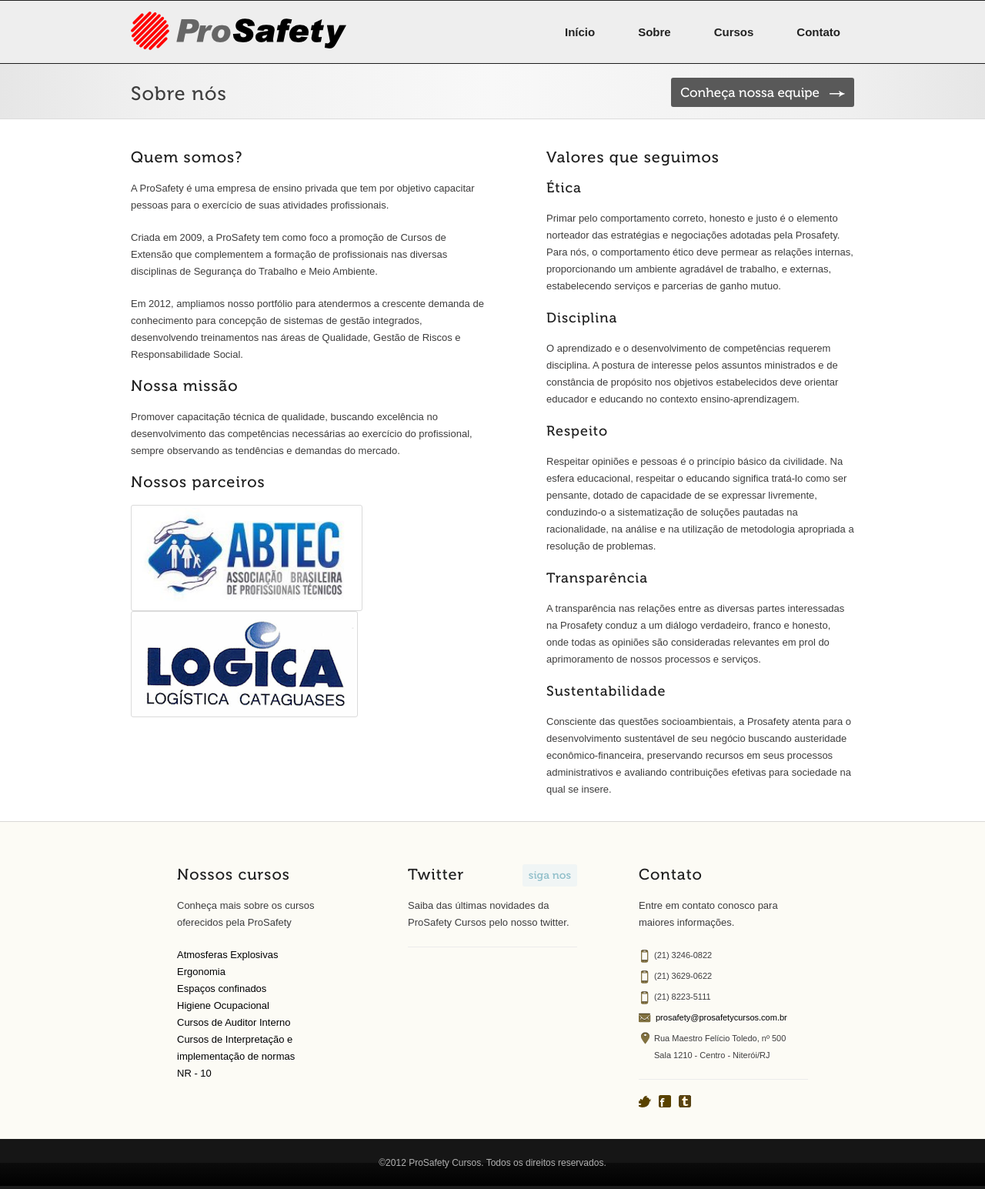
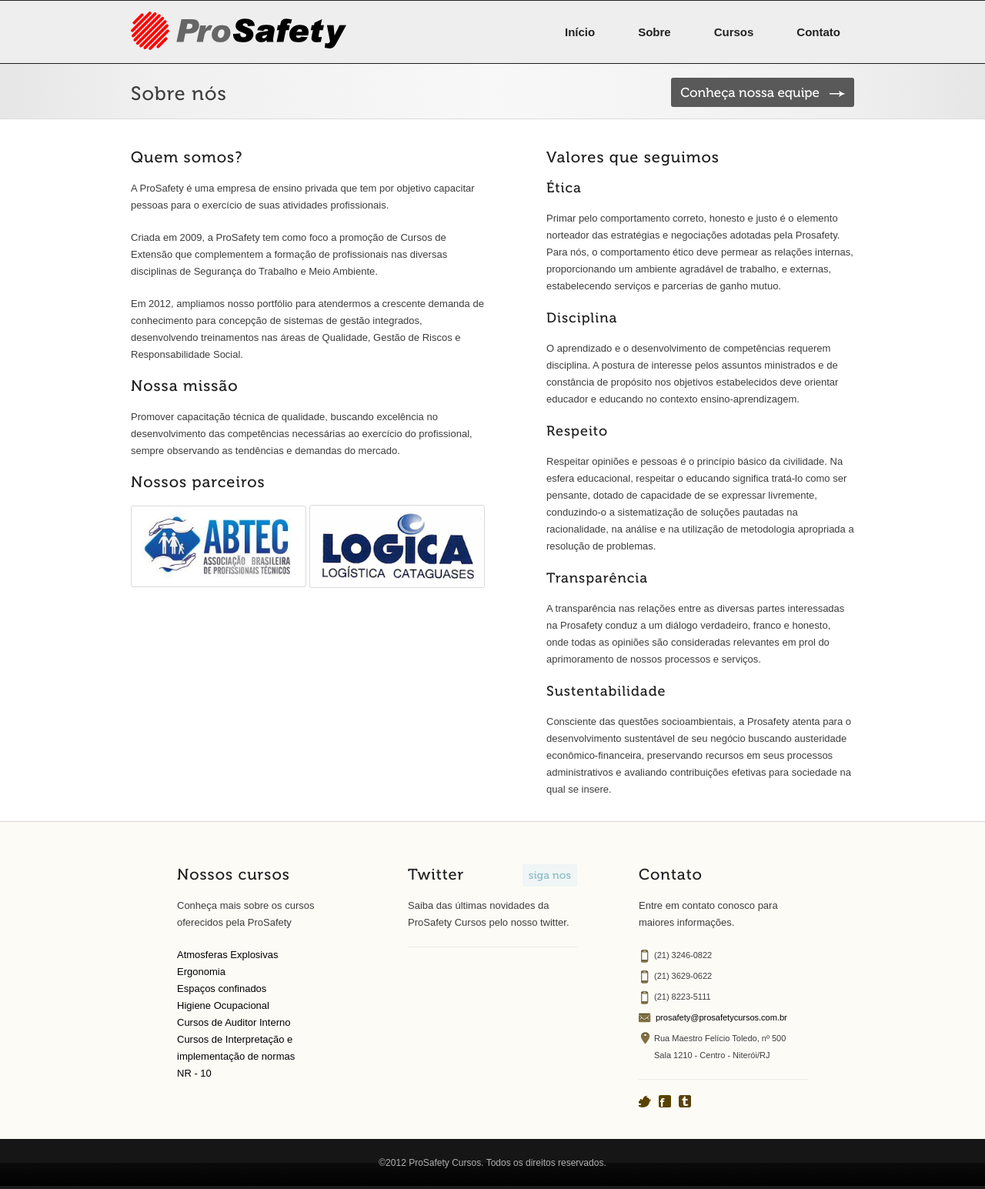
Before and after one commit to prosafetycursos/prosafetycursos.github.com, a Jekyll site: the page built from sobre/index.html, in a window 1280 px wide. Shown: the whole page at 77% size. Built offline with Jekyll 4.4.1, drawn with Linux system fonts in a browser that asks for light colours.

Commit message:
Melhor estilo para os parceiros

```diff
--- a/css/styles.css
+++ b/css/styles.css
@@ -3250,7 +3250,8 @@ background: url("../images/projekktorTheme/start.png") no-repeat center center t
 }
 ul#parceiros li{
   display: inline-block;
+  margin-bottom: 10px;
 }
 ul#parceiros img{
-  height: 130px;
-}
+  width: 220px;
+}
--- a/sobre/index.html
+++ b/sobre/index.html
@@ -26,7 +26,6 @@ layout: default
       <li><a href="http://www.abtecbrasil.com.br/" target="_blank"><img src="/images/parceiros/abtec.jpg" class='imgFrame parceiro'/></a></li>
       <li><a href="http://www.abtecbrasil.com.br/" target="_blank"><img src="/images/parceiros/logica.png" class='imgFrame parceiro'/></a></li>
     </ul>
-
   </div>
   <div class='prefix_1 grid_7'>
     <h2>Valores que seguimos</h2>
```
